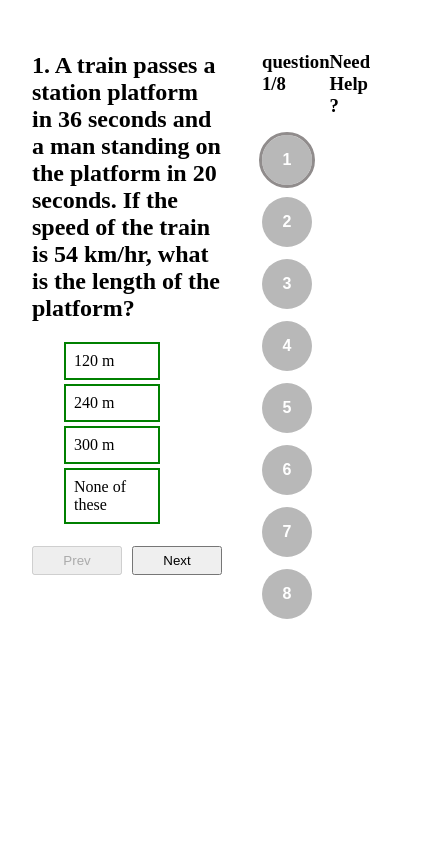
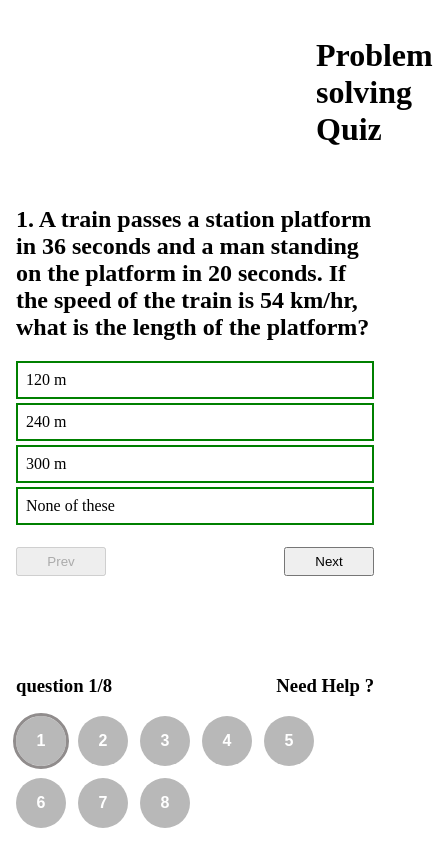
Before and after one commit to Emadsiddig/Quiz-Application-, a React (Vite) app: page / in a window 390 px wide. Shown: the whole page, 433 px wide, since content can reach past the window. Built offline with nearby package versions, Linux system fonts and the light colour scheme.

Commit message:
Add quiz title, score, and responsive layout

```diff
--- a/src/App.css
+++ b/src/App.css
@@ -1,3 +1,101 @@
+.page {
+  display: flex;
+  flex-direction: column;
+  min-height: 100vh;
+  box-sizing: border-box;
+  padding: 24px;
+  gap: 24px;
+}
+
+.quiz-layout {
+  display: flex;
+  gap: 40px;
+  flex: 1;
+  align-items: flex-start;
+}
+
+.question-panel {
+  flex: 1;
+  min-width: 0;
+}
+
+.quiz-title {
+  margin-left: 300px;
+  font-size: 32px;
+}
+
+.question-panel h2 {
+  overflow-wrap: anywhere;
+}
+
+.quiz-completed p {
+  margin: 8px 0 0;
+}
+
+.nav-buttons {
+  display: flex;
+  justify-content: space-between;
+  gap: 10px;
+  max-width: 720px;
+}
+
+.nav-button {
+  width: 90px;
+  padding: 5px;
+}
+
+.sidebar {
+  flex: 0 0 280px;
+}
+
+.header {
+  display: flex;
+  flex-direction: row;
+  justify-content: space-between;
+  gap: 12px;
+}
+
+.explanation {
+  margin-top: auto;
+}
+
+@media (max-width: 768px) {
+  .page {
+    padding: 16px;
+    gap: 16px;
+  }
+
+  .quiz-layout {
+    flex-direction: column;
+    gap: 24px;
+  }
+
+  .sidebar {
+    flex: none;
+    width: 100%;
+  }
+
+  .question {
+    margin-left: 0;
+    width: 100%;
+  }
+
+  .nav-buttons {
+    max-width: none;
+  }
+
+  .header {
+    flex-wrap: wrap;
+  }
+}
+
+@media (min-width: 1100px) {
+  .page {
+    max-width: 1200px;
+    margin-inline: auto;
+  }
+}
+
 .green .question{
     background-color: green;
 }
@@ -5,11 +103,13 @@
     background-color: red;
 }
 .question{
-    margin-left: 2rem;
+    margin-left: 0;
     margin-bottom: 4px;
     padding: 0.5rem;
     border: 2px solid green;
-    width: 40%;
+    width: 100%;
+    max-width: 720px;
+    box-sizing: border-box;
 }
 
 .selector-container {
--- a/src/App.jsx
+++ b/src/App.jsx
@@ -8,9 +8,9 @@ import './index.css'
 function App() {
   const [questionId, setQuestionId] = useState(1) // container to store the current question and also to set the current question
   const [selectedAnswers, setSelectedAnswers] = useState({}) // for handling the selected question on the sider bar
+  const [showScore, setShowScore] = useState(false)
 
   // { Prev & Next FUnctionality }
-
 
   // Handle prev functionality
   const handlePrev = () => {
@@ -21,7 +21,7 @@ function App() {
 
   // Handle next functionality
   const handleNext = () => {
-    if (questionId < quizQuestions.length - 1) {
+    if (questionId < quizQuestions.length) {
       setQuestionId(questionId + 1)
     }
   }
@@ -33,6 +33,8 @@ function App() {
 
   // function that is managing the questions statuses like done with correct or incorrect or not attempted
   const currentStatus = {}
+  let answeredCount = 0
+  let correctCount = 0
   for (let i = 0; i < quizQuestions.length; i++) {
     const q = quizQuestions[i]
     const picked = selectedAnswers[q.id]
@@ -41,26 +43,47 @@ function App() {
       currentStatus[q.id] = "Not Attempted"
     } else if (picked === q.correctAnswerIndex) {
       currentStatus[q.id] = "Correct"
+      answeredCount = answeredCount + 1
+      correctCount = correctCount + 1
     } else {
       currentStatus[q.id] = "Wrong"
+      answeredCount = answeredCount + 1
     }
   }
 
+  const quizCompleted = answeredCount === quizQuestions.length
+  const currentQuestion = quizQuestions.find(q => q.id === questionId)
+  const showExplanation = !showScore && selectedAnswers[questionId] !== undefined
+
   return (
-    <div style={{ display: "flex", gap: "40px", padding: "24px" }}>
-
+    <div className="page">
+      <h1 className="quiz-title">Problem solving Quiz</h1>
+      <div className="quiz-layout">
         {/* Questions with answers*/}
-      <div>
+        <div className="question-panel">
+          {showScore ? (
+            <div className="quiz-completed">
+              <h2>Quiz is completed</h2>
+              <p>Your score is {correctCount} out of {quizQuestions.length}.</p>
+            </div>
+          ) : (
+            <>
               <QuestionsRetrieving questionId={questionId} onAnswer={handleAnswer} /><br />
-        <div style={{ display: "flex", justifyContent: "space-between" }}>
-          <button style={{ width: "90px", padding: "5px" }} onClick={handlePrev} disabled={questionId == 1}>Prev</button>
-          <button style={{ width: "90px", padding: "5px", marginLeft: "10px" }} onClick={handleNext} disabled={questionId == quizQuestions.length - 1}>Next</button>
+              <div className="nav-buttons">
+                <button className="nav-button" onClick={handlePrev} disabled={questionId == 1}>Prev</button>
+                {quizCompleted ? (
+                  <button className="nav-button" onClick={() => setShowScore(true)}>Score</button>
+                ) : (
+                  <button className="nav-button" onClick={handleNext} disabled={questionId == quizQuestions.length}>Next</button>
+                )}
               </div>
+            </>
+          )}
         </div>
 
         {/* SideBar */}
-      <div>
-        <div className="header" style={{ display: "flex", flexDirection: "row", justifyContent: "space-between" }}>
+        <div className="sidebar">
+          <div className="header">
             <h3> question {questionId}/{quizQuestions.length}</h3>
             <h3>Need Help ?</h3>
           </div>
@@ -71,6 +94,14 @@ function App() {
           />
         </div>
       </div>
+
+      {showExplanation && (
+        <div className="explanation">
+          <h3>Explanation</h3>
+          <p>{currentQuestion.explanation}</p>
+        </div>
+      )}
+    </div>
   )
 }
 
--- a/src/components/QuestionsRetrieving.jsx
+++ b/src/components/QuestionsRetrieving.jsx
@@ -61,13 +61,6 @@ export function QuestionsRetrieving({ questionId, onAnswer }) {
                      )
                   })}
                </div>
-               {/* Display Functionality -Explanation displayed after selection */}
-               {hasBeenAnswered && (
-                  <div>
-                     <h3>Explanation</h3>
-                     <p>{question.explanation}</p>
-                  </div>
-               )}
             </div>
          )
       })
--- a/src/index.css
+++ b/src/index.css
@@ -1,3 +1,4 @@
 body {
     color: black;
+    margin: 0;
 }
```
Also changed, not shown: src/components/QuestionDisplay.jsx (deleted, +0 -26 lines), src/main.jsx (deleted, +0 -9 lines), 1 other file (tests, documents, lock files or other folders). Lines whose indentation alone changed are shown as unchanged.
